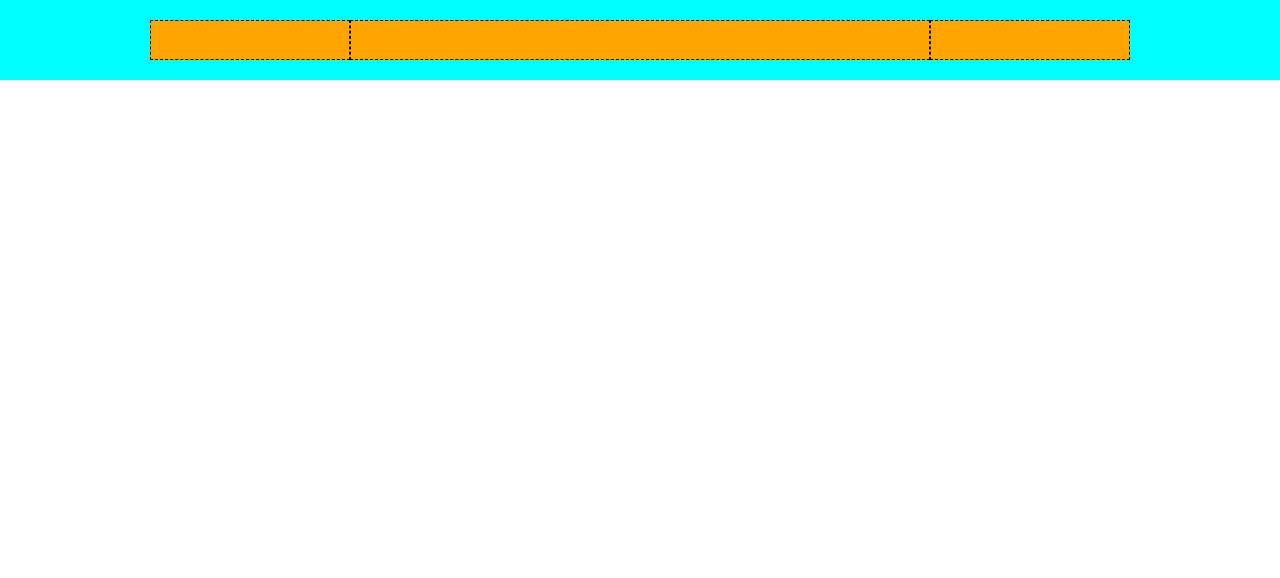
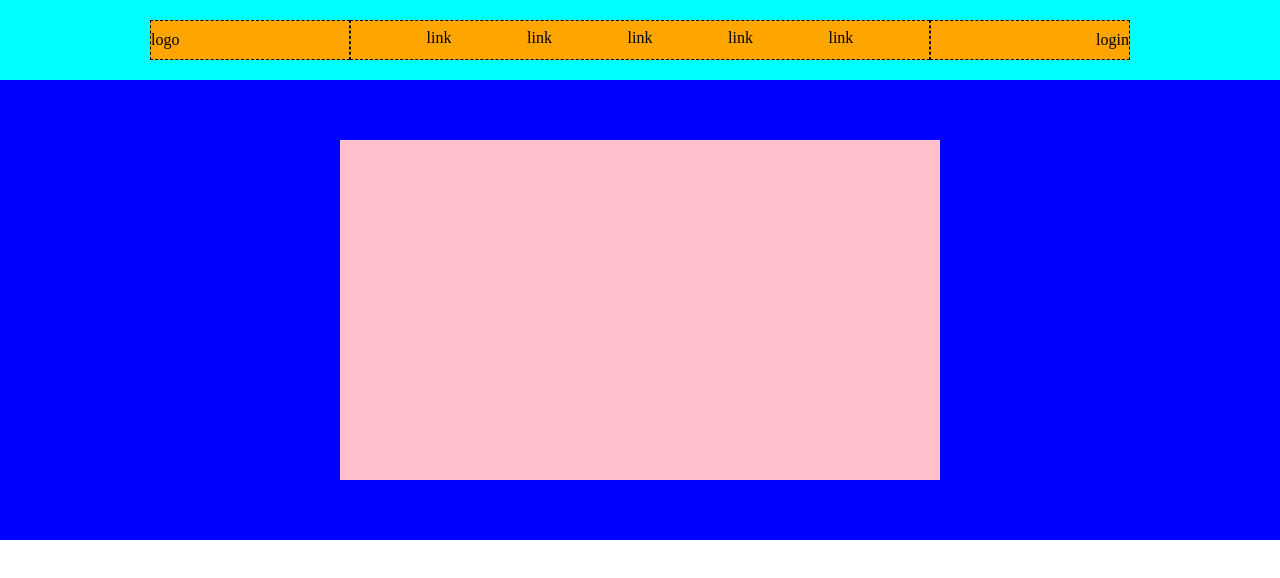
Before and after one commit to IvanoPisaniello/htmlcss-struttura-discord, a plain HTML site: page index.html in a window 1280 px wide. Drawn offline with Linux system fonts and the light colour scheme.

Commit message:
added buttons section

```diff
--- a/index.html
+++ b/index.html
@@ -13,18 +13,27 @@
     <!-- header-nav -->
     <header>
         <div class="header-nav container d-flex">
-            <div class="left-nav black-border"></div>
-            <div class="center-nav black-border"></div>
-            <div class="right-nav black-border"></div>
+            <div class="left-nav black-border d-flex"> logo</div>
+            <div class="center-nav black-border">
+                <ul class="header-link d-flex">
+                    <li>link</li>
+                    <li>link</li>
+                    <li>link</li>
+                    <li>link</li>
+                    <li>link</li>
+                </ul>
+            </div>
+            <div class="right-nav black-border d-flex">login</div>
         </div>
-        <section class="buttons-section">
-            <div class="header-buttons">
+
+    </header>
+    <main>
+        <section class="buttons-section ">
+            <div class="header-buttons container">
 
             </div>
         </section>
-
-    </header>
-    <main></main>
+    </main>
     <footer></footer>
 
 
--- a/style.css
+++ b/style.css
@@ -18,6 +18,11 @@
     border: 1px dashed black;
 }
 
+li {
+    list-style-type:
+        none;
+}
+
 /* header */
 
 header {
@@ -31,18 +36,40 @@ header {
     flex-grow: 1;
     min-height: 40px;
     background-color: orange;
+    padding: 8px 0;
 }
 
 .left-nav {
     width: 200px;
     min-height: 40px;
     background-color: orange;
+    align-items: center;
+
 }
 
 .right-nav {
     width: 200px;
     min-height: 40px;
     background-color: orange;
+    align-items: center;
+    justify-content: flex-end;
+}
+
+.header-link {
+    justify-content: center;
+    justify-content: space-evenly;
 }
 
 /* buttons-section */
+
+.buttons-section {
+    min-height: 400px;
+    background-color: blue;
+    padding: 60px 0;
+}
+
+.header-buttons {
+    min-height: 340px;
+    background-color: pink;
+    width: 600px;
+}
```
